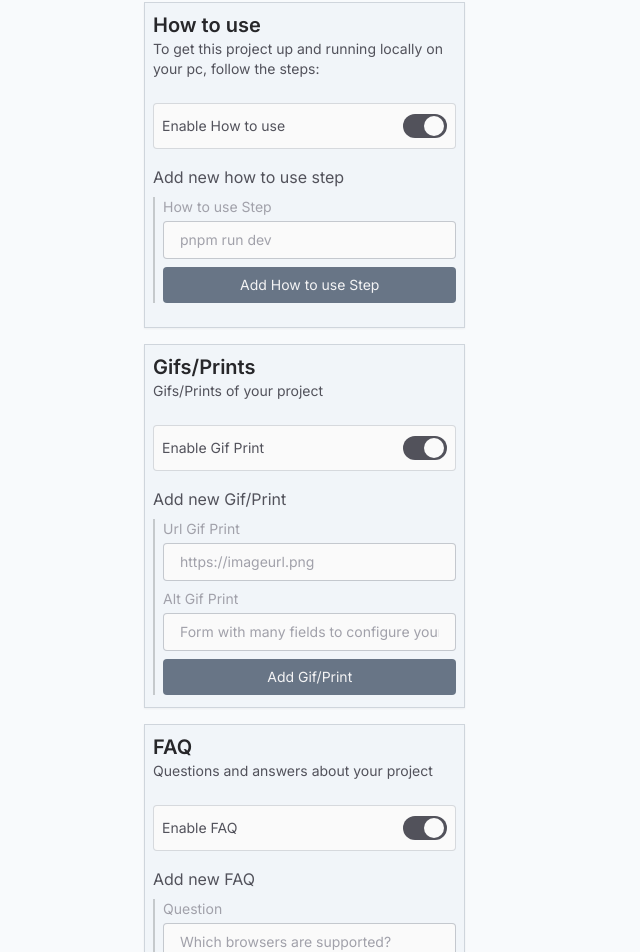
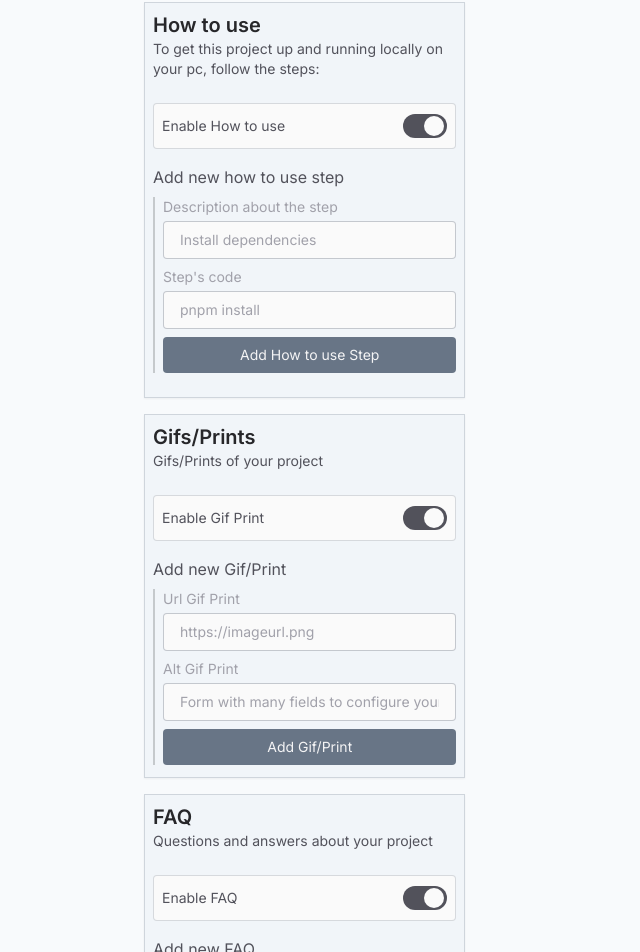
Before and after one commit to fescherer/readme-generator, a Next.js app: page / in a window 1280 px wide. Shown: the part 1754-2706 px from the top of the page, without its empty margins (0-640 px from the left). Built offline with nearby package versions, Linux system fonts and the light colour scheme.

Commit message:
:sparkles: feat how to use

```diff
--- /dev/null
+++ b/src/@types/badge-text.ts
@@ -0,0 +1,5 @@
+export type TBadgeText = {
+  id: string
+  title: string
+  text: string
+}
--- /dev/null
+++ b/src/@types/how-to-use.ts
@@ -0,0 +1,4 @@
+export type THowToUse = {
+  id: string
+  label: number
+}
--- a/src/components/ListComponent/list-title.tsx
+++ b/src/components/ListComponent/list-title.tsx
@@ -1,10 +1,10 @@
-import { TBadge } from '@/@types/badge'
 import { LucideX } from 'lucide-react'
+import { UseFieldArrayRemove } from 'react-hook-form'
 
 type ListTitleProps = {
   fields: any
   // eslint-disable-next-line no-unused-vars
-  remove: (item: TBadge) => void
+  remove: UseFieldArrayRemove
 }
 
 export function ListTitle({ fields, remove }: ListTitleProps) {
@@ -14,7 +14,7 @@ export function ListTitle({ fields, remove }: ListTitleProps) {
         <div key={field.id} className="flex w-full rounded border border-zinc-400 bg-zinc-50 p-2 text-slate-700">
           <span className="w-full">{field.label}</span>
 
-          <button className="rounded bg-slate-100 p-1 transition-all hover:text-form-hightlight" type="button" onClick={() => remove(field)}>
+          <button className="rounded bg-slate-100 p-1 transition-all hover:text-form-hightlight" type="button" onClick={() => remove(fields.findIndex((item: any) => item.id === field.id))}>
             <LucideX size={16} />
           </button>
         </div>
--- a/src/components/form-field/group-field.tsx
+++ b/src/components/form-field/group-field.tsx
@@ -50,7 +50,7 @@ export function GroupField({ label, children, displayType, obj, btnLabel, regist
             ? <ListImage fields={fields as unknown as TBadge[]} onClick={onRemove} />
             : displayType === 'text'
               ? <ListText fields={fields} remove={remove} />
-              : displayType === 'title' ? <ListTitle fields={fields} remove={onRemove} /> : <></>
+              : displayType === 'title' ? <ListTitle fields={fields} remove={remove} /> : <></>
       }
 
     </div>
--- a/src/features/how-to-use.tsx
+++ b/src/features/how-to-use.tsx
@@ -13,13 +13,14 @@ export function HowToUse() {
     name: registerName,
   })
 
-  const [howToUseStep, setHowToUseStep] = useState('')
+  const [title, setTitle] = useState('')
+  const [text, setText] = useState('')
 
   useEffect(() => {
     if (fields.length === 0) {
-      append({ label: 'git clone <repo-name>' })
-      append({ label: 'pnpm install' })
-      append({ label: 'pnpm dev' })
+      append({ title: 'Clone repository', text: 'git clone <repo-name>', id: Math.random().toString() })
+      append({ title: 'Install dependencies', text: 'pnpm install', id: Math.random().toString() })
+      append({ title: 'Run project', text: 'pnpm dev', id: Math.random().toString() })
     }
   }, [append, fields.length])
 
@@ -27,12 +28,19 @@ export function HowToUse() {
     <div>
       <Switch defaultChecked registerName="howToUse.enabled" label="Enable How to use" />
 
-      <GroupField registerName={registerName} label="Add new how to use step" btnLabel="Add How to use Step" displayType="title" obj={{ label: howToUseStep }}>
+      <GroupField registerName={registerName} label="Add new how to use step" btnLabel="Add How to use Step" displayType="title" obj={{ title, text, id: Math.random().toString() }}>
         <Text
-          label="How to use Step"
-          onChange={e => setHowToUseStep(e.target.value)}
-          value={howToUseStep}
-          placeholder="pnpm run dev"
+          label="Description about the step"
+          onChange={e => setTitle(e.target.value)}
+          value={title}
+          placeholder="Install dependencies"
+        />
+
+        <Text
+          label="Step's code"
+          onChange={e => setText(e.target.value)}
+          value={text}
+          placeholder="pnpm install"
         />
       </GroupField>
     </div>
--- a/src/util/getReadme/getHowToUse.ts
+++ b/src/util/getReadme/getHowToUse.ts
@@ -1,3 +1,4 @@
+import { TBadgeText } from '@/@types/badge-text'
 import { FieldValues } from 'react-hook-form'
 
 export function getHowToUse(form: FieldValues) {
@@ -7,7 +8,12 @@ export function getHowToUse(form: FieldValues) {
 <!-- **********************🐲How to use🐲********************** -->
 ## 🚀 How to use
 
+If you want run locally, just run the commands bellow
 
+${field.howToUse.map((item: TBadgeText) => `
+### ${item.title}
+\`\`\`${item.text}\`\`\`
+`).join('')}
 
 <a name="howToUse"></a>`
 }
```
